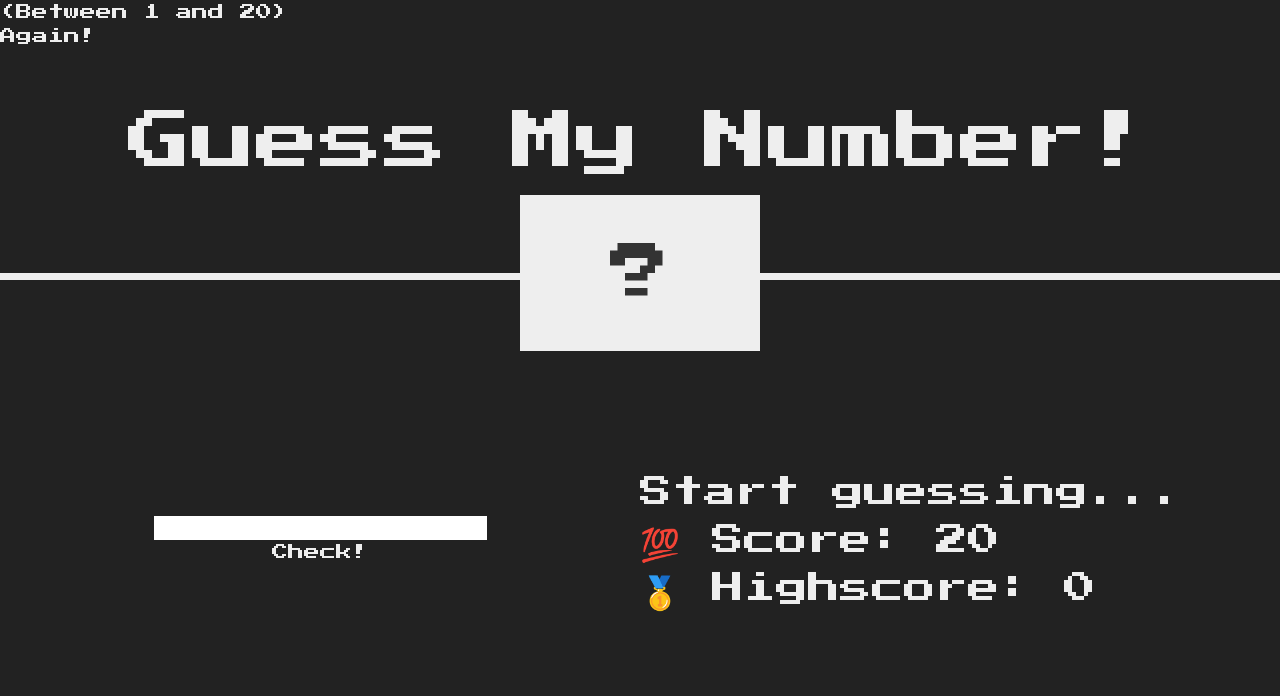
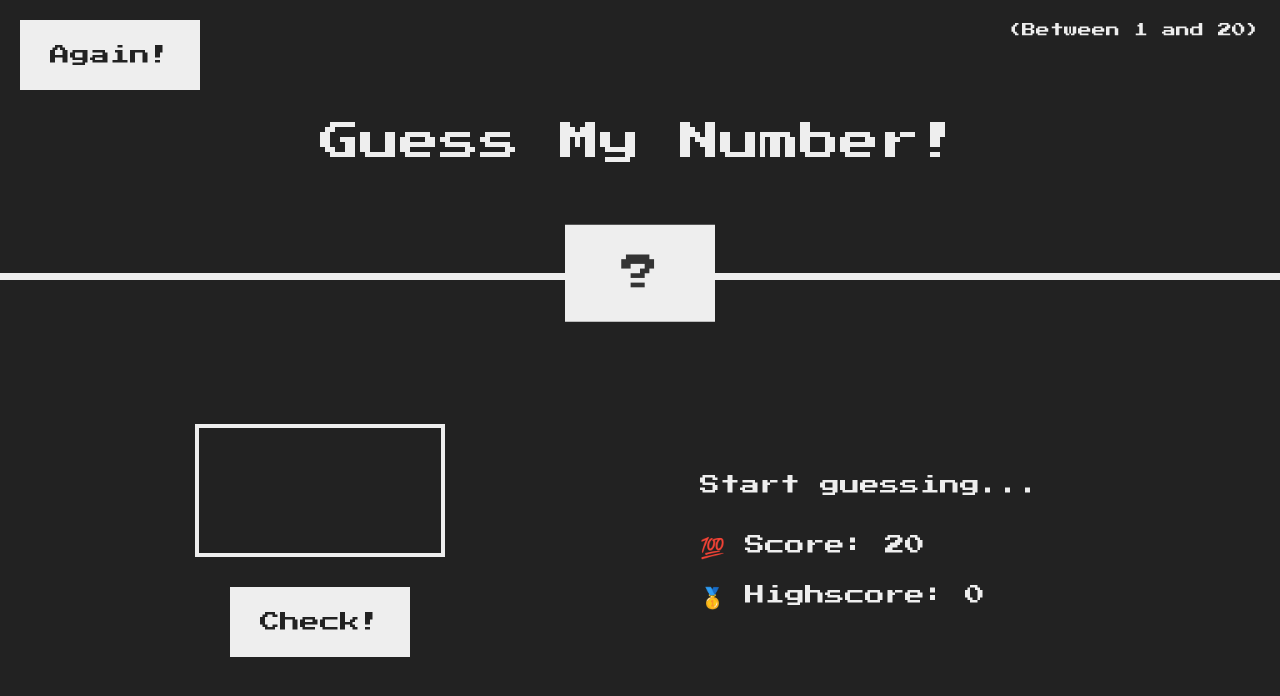
Before and after one commit to martywebdev/guess-my-number, a website built with Vite: page index.html in a window 1280 px wide. Built offline with nearby package versions, Linux system fonts and the light colour scheme.

Commit message:
add tailwind

```diff
--- a/index.html
+++ b/index.html
@@ -10,18 +10,18 @@
   <body class="font-press text-lightGray bg-[#222]">
     <header class="relative h-[35vh] border-b-[7px] border-b-lightGray">
       <h1 class="text-[4rem] text-center absolute w-full top-[52%] left-1/2 transform -translate-x-1/2 py-12 -translate-y-1/2">Guess My Number!</h1>
-      <p class="between">(Between 1 and 20)</p>
-      <button class="btn again">Again!</button>
+      <p class="between text-[1.4rem] absolute top-8 right-8">(Between 1 and 20)</p>
+      <button class="btn again absolute top-8 left-8">Again!</button>
       <div class="number bg-[#eee] text-[#333] text-6xl w-[15rem] py-12 text-center absolute bottom-0 left-1/2 transform -translate-x-1/2 translate-y-1/2">?</div>
     </header>
     <main class="h-[65vh] text-lightGray flex items-center justify-around">
       <section class="left w-[52rem] flex flex-col items-center">
-        <input type="number" class="guess" />
+        <input type="number" class="guess bg-transparent border-4 border-lightGray text-inherit text-[5rem] p-[2.5rem] w-[25rem] text-center block mb-12" />
         <button class="btn check">Check!</button>
       </section>
       <section class="right w-[52rem] text-[2rem]">
-        <p class="message">Start guessing...</p>
-        <p class="label-score">💯 Score: <span class="score">20</span></p>
+        <p class="message mb-12">Start guessing...</p>
+        <p class="label-score mb-8">💯 Score: <span class="score">20</span></p>
         <p class="label-highscore">
           🥇 Highscore: <span class="highscore">0</span>
         </p>
--- a/src/style.css
+++ b/src/style.css
@@ -1,5 +1,27 @@
+@import url("https://fonts.googleapis.com/css?family=Press+Start+2P&display=swap");
+@tailwind base;
 
-@import url('https://fonts.googleapis.com/css?family=Press+Start+2P&display=swap');
-@tailwind base;
+@layer base {
+  html {
+    font-size: 62.5%;
+    box-sizing: border-box;
+  }
+}
 @tailwind components;
+
+@layer components {
+  .btn {
+    border: none;
+    background-color: #eee;
+    color: #222;
+    font-size: 2rem;
+    font-family: inherit;
+    padding: 2rem 3rem;
+    cursor: pointer;
+  }
+
+  .btn:hover {
+    background-color: #ccc;
+  }
+}
 @tailwind utilities;
```
